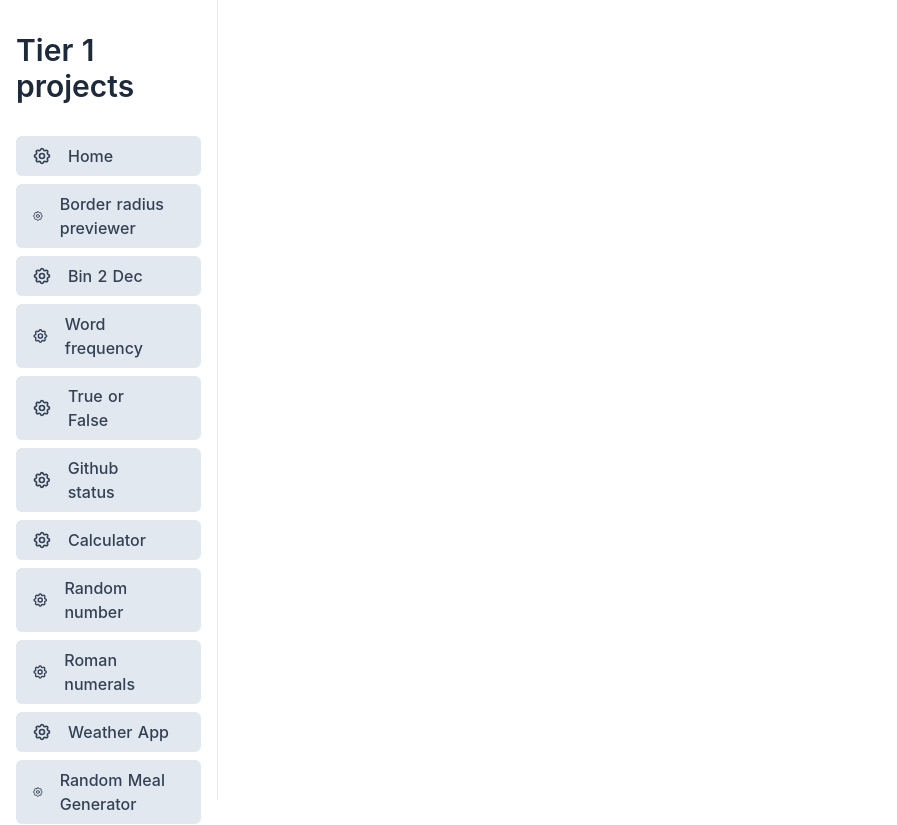
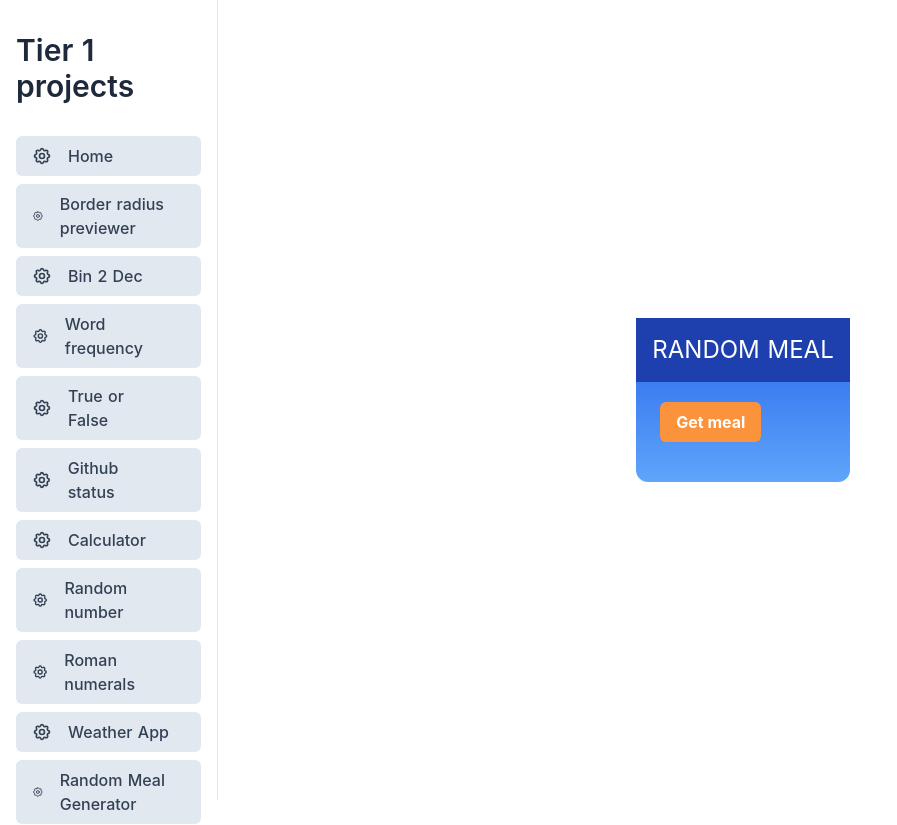
Before and after one commit to Matej-ch/vue-small-projects, a Nuxt app: page /meal in a window 1280 px wide. Shown: the top 825 px of the page, without its empty margins (0-897 px from the left). Built offline with nearby package versions, Linux system fonts and the light colour scheme.

Commit message:
meal app

```diff
--- a/components/RandomMeal.vue
+++ b/components/RandomMeal.vue
@@ -1,9 +1,50 @@
 <template>
+    <div class="rounded-xl bg-gradient-to-b from-blue-600 to-blue-400 mr-3">
+        <div class="flex flex-col">
 
+            <div class="flex flex-col items-center justify-center text-white py-4 px-4 bg-blue-800">
+                <div class="text-center uppercase text-2xl">Random meal</div>
+            </div>
+
+            <div class="px-4 py-5">
+                <div class="flex flex-col text-white">
+                    <div class="flex items-end justify-between mb-5">
+
+                        <div class="flex flex-col text-center px-2">
+                            <button @click="getMeal"
+                                    class="bg-orange-400 text-white px-4 py-2 rounded-md text-1xl font-bold hover:bg-orange-700 transition duration-300">
+                                Get meal
+                            </button>
+                        </div>
+
+                    </div>
+
+                    <div v-show="Object.keys(meal).length !== 0">
+                        test
+                    </div>
+
+                </div>
+            </div>
+
+        </div>
+    </div>
 </template>
 
 <script setup>
 
+import {ref} from "vue";
+
+const meal = ref({})
+const config = useRuntimeConfig();
+
+function getMeal() {
+    //const randomNumber = Math.floor(Math.random() * 52772);
+    fetch(`${config.mealApiBase}${52772}`)
+        .then(res => res.json())
+        .then(data => {
+            console.log(data);
+        }).catch(err => console.error(err))
+}
 </script>
 
 <style scoped>
--- a/nuxt.config.ts
+++ b/nuxt.config.ts
@@ -7,6 +7,7 @@ export default defineNuxtConfig({
         public: {
             apiSecret: '', // can be overridden by NUXT_API_SECRET environment variable
             apiBase: '', // can be overridden by NUXT_PUBLIC_API_BASE environment variable
+            mealApiBase: '',
         }
     },
     alias: {
--- a/store/navbarStore.js
+++ b/store/navbarStore.js
@@ -13,7 +13,6 @@ export const useNavbarStore = defineStore('navbar', {
                 {url: 'calc', label: 'Calculator'},
                 {url: 'random', label: 'Random number'},
                 {url: 'roman', label: 'Roman numerals'},
-
                 {url: 'weather', label: 'Weather App'},
                 {url: 'meal', label: 'Random Meal Generator'},
                 {url: 'currency', label: 'Currency Converter'},
```
